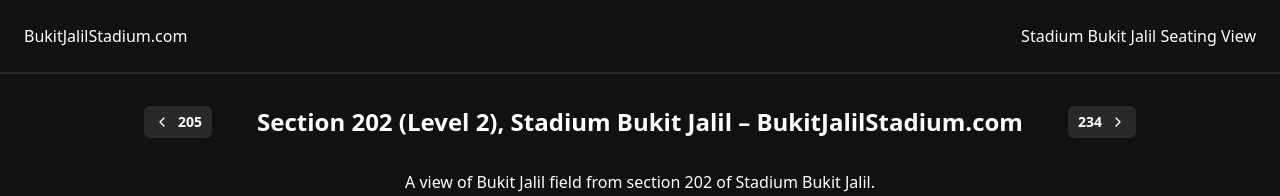
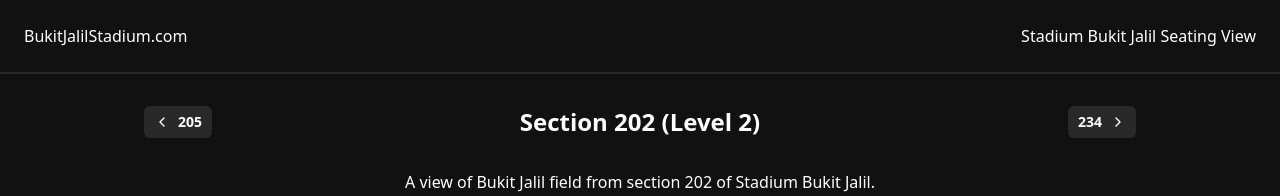
Before and after one commit to afrieirham/bukitjalilstadium, a Next.js app: page /202 in a window 1280 px wide. Shown: the top 196 px of the page. Built offline with nearby package versions, Linux system fonts and the light colour scheme.

Commit message:
only show full title in SEO

```diff
--- a/src/pages/[id].tsx
+++ b/src/pages/[id].tsx
@@ -37,13 +37,13 @@
 function SeatPage({
   seat,
 }: InferGetServerSidePropsType<typeof getStaticProps>) {
-  const title = `Section ${seat.section} (Level ${seat.level}), Stadium Bukit Jalil – BukitJalilStadium.com`;
+  const title = `Section ${seat.section} (Level ${seat.level})`;
   const description = ` A view of Bukit Jalil field from section ${seat.section} of Stadium Bukit Jalil.`;
 
   return (
     <PhotoProvider>
       <SEOHead
-        title={title}
+        title={title + ", Stadium Bukit Jalil – BukitJalilStadium.com"}
         description={description}
         path={`/${seat.section}`}
         ogPath="/og.png"
```
